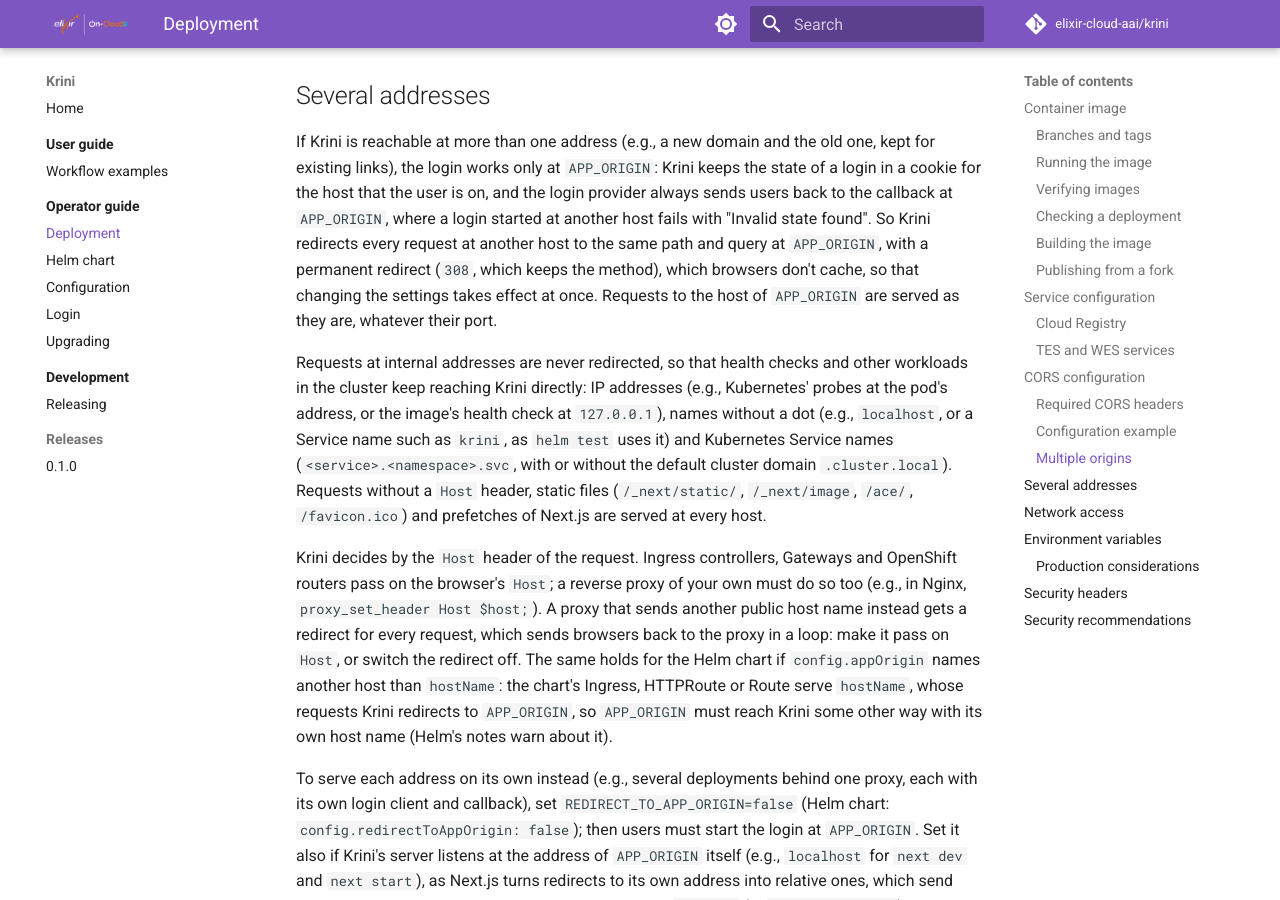
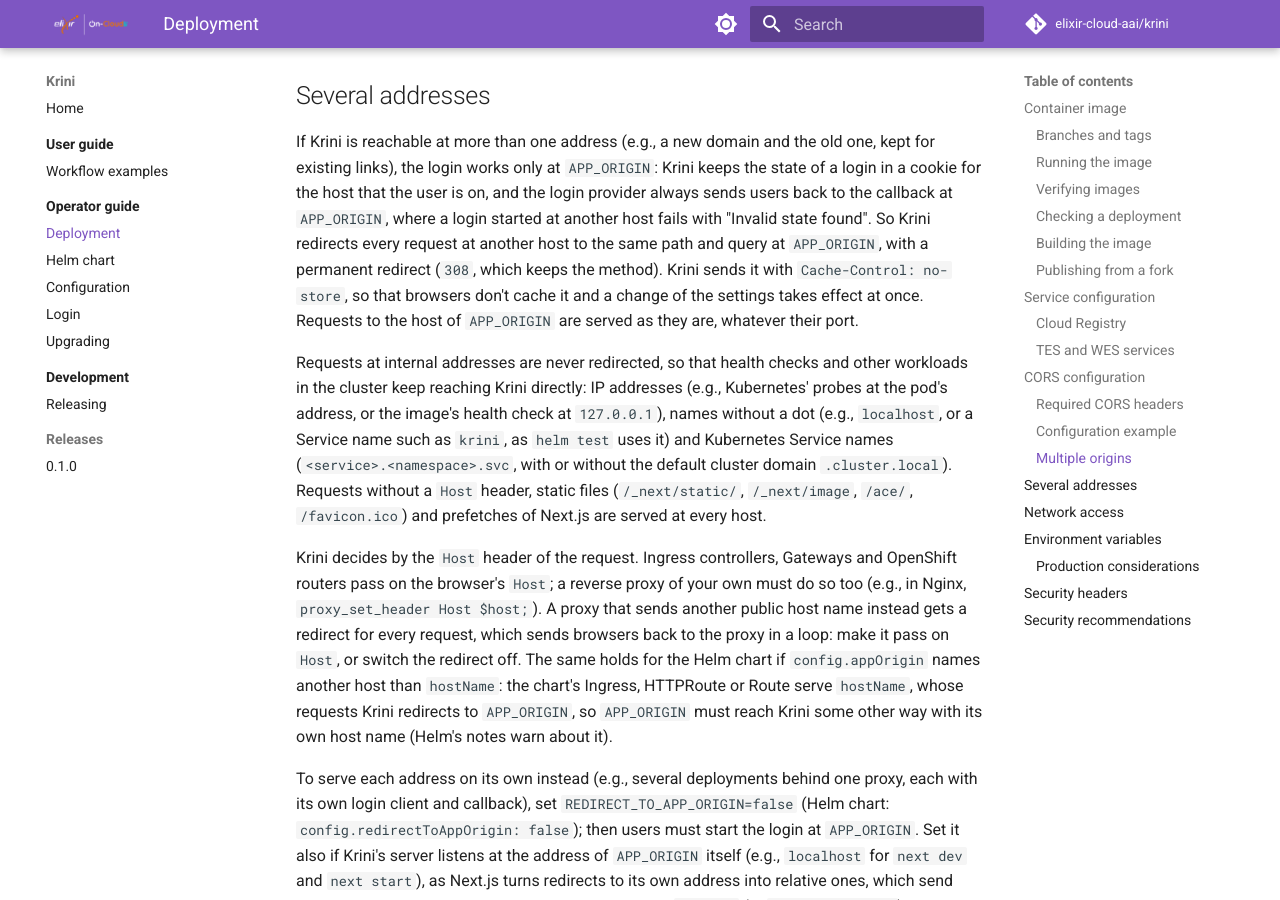
Before and after one commit to elixir-cloud-aai/krini, an MkDocs documentation site: the page built from docs/operator-guide/deployment.md, in a window 1280 px wide and 900 px high, scrolled down 7334 px. Built offline with MkDocs 1.6.1 and Material for MkDocs 9.7.7, drawn with Linux system fonts in a browser that asks for light colours; comment, search, counter and statistics services are not loaded.

Commit message:
docs: give the redirect an upgrade section
Move the upgrade note into its own section, say why browsers don't
cache the redirect (Cache-Control: no-store), and rewrap long lines.

Co-Authored-By: Claude Opus 5.5 <noreply@anthropic.com>

```diff
--- a/docs/operator-guide/deployment.md
+++ b/docs/operator-guide/deployment.md
@@ -359,9 +359,10 @@ on, and the login provider always sends users back to the callback at
 `APP_ORIGIN`, where a login started at another host fails with "Invalid
 state found". So Krini redirects every request at another host to the same
 path and query at `APP_ORIGIN`, with a permanent redirect (`308`, which
-keeps the method), which browsers don't cache, so that changing the
-settings takes effect at once. Requests to the host of `APP_ORIGIN` are served as
-they are, whatever their port.
+keeps the method). Krini sends it with `Cache-Control: no-store`, so that
+browsers don't cache it and a change of the settings takes effect at once.
+Requests to the host of `APP_ORIGIN` are served as they are, whatever
+their port.
 
 Requests at internal addresses are never redirected, so that health checks
 and other workloads in the cluster keep reaching Krini directly: IP
@@ -369,9 +370,9 @@ addresses (e.g., Kubernetes' probes at the pod's address, or the image's
 health check at `127.0.0.1`), names without a dot (e.g., `localhost`, or a
 Service name such as `krini`, as `helm test` uses it) and Kubernetes
 Service names (`<service>.<namespace>.svc`, with or without the default
-cluster domain `.cluster.local`). Requests without a `Host` header, static files (`/_next/static/`,
-`/_next/image`, `/ace/`, `/favicon.ico`) and prefetches of Next.js are
-served at every host.
+cluster domain `.cluster.local`). Requests without a `Host` header,
+static files (`/_next/static/`, `/_next/image`, `/ace/`, `/favicon.ico`)
+and prefetches of Next.js are served at every host.
 
 Krini decides by the `Host` header of the request. Ingress controllers,
 Gateways and OpenShift routers pass on the browser's `Host`; a reverse
```
Also changed, not shown: docs/operator-guide/upgrading.md (+4 -2 lines), 1 other file.
